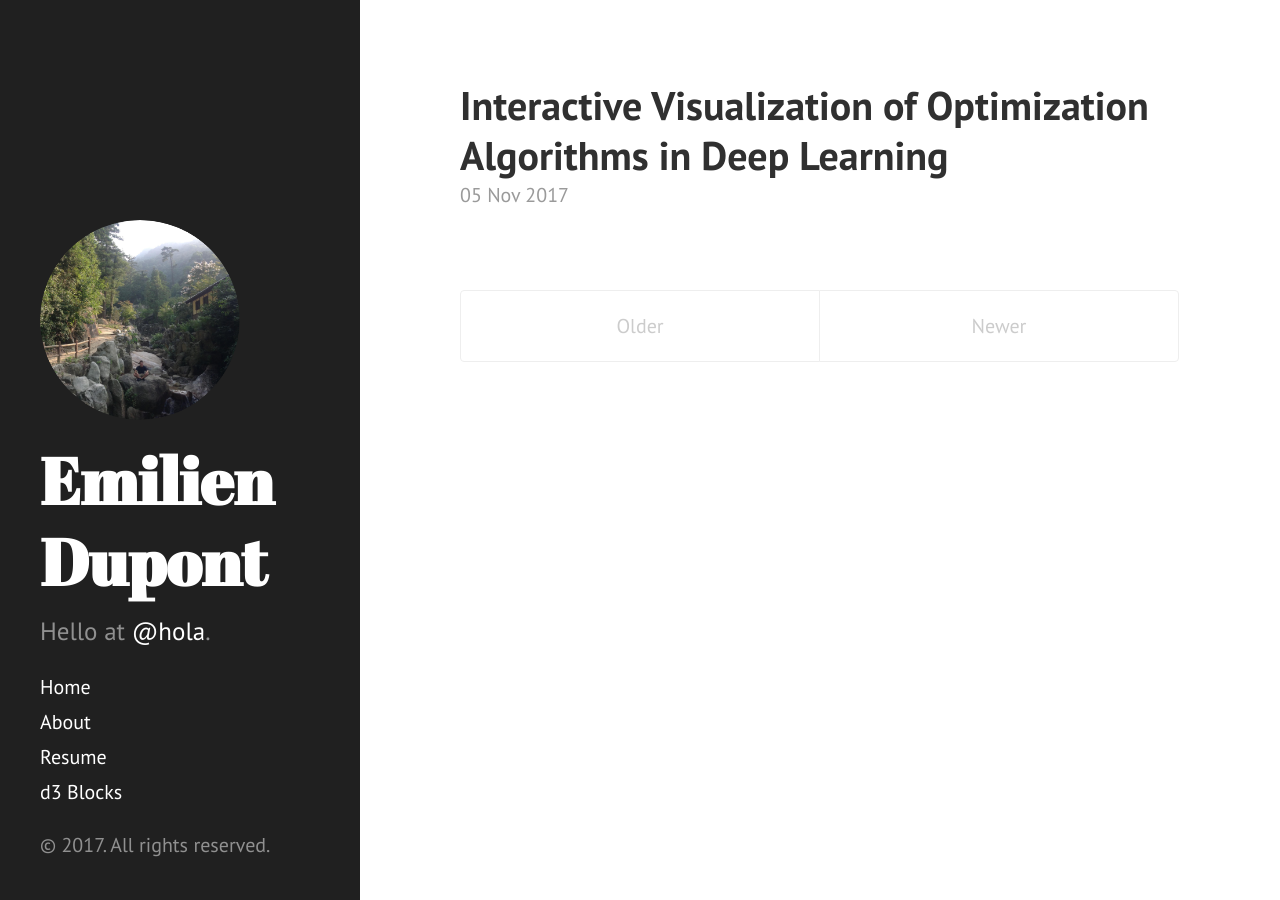
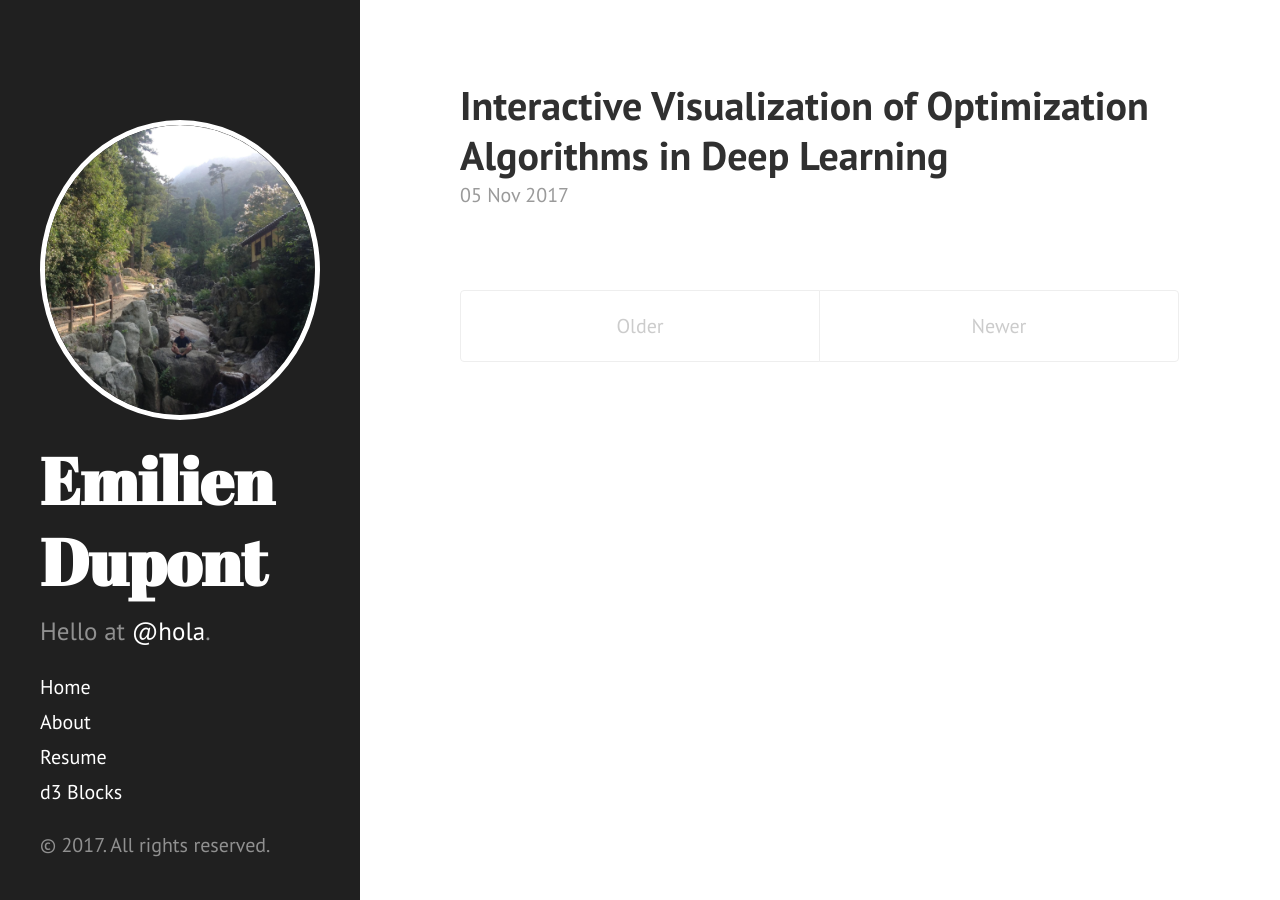
Before and after one commit to EmilienDupont/emiliendupont.github.io, a Jekyll site: the page built from index.html, in a window 1280 px wide. Built offline with Jekyll 4.4.1, drawn with Linux system fonts in a browser that asks for light colours; the list of posts is cut into pages by our own code.

Commit message:
:sparkles: add border to image

```diff
--- a/_includes/sidebar.html
+++ b/_includes/sidebar.html
@@ -1,6 +1,6 @@
 <div class="sidebar">
   <div class="container sidebar-sticky">
-    <img src="{{ site.url }}/imgs/profile.png" style="align:center; width:200px; height:200px; border-radius: 50%;">
+    <img src="{{ site.url }}/imgs/profile.png" style="align:center; width:300px; height:300px; border-radius: 50%; border:5px solid white">
     <div class="sidebar-about">
       <h1>
         <a href="{{ site.url }}">
```
